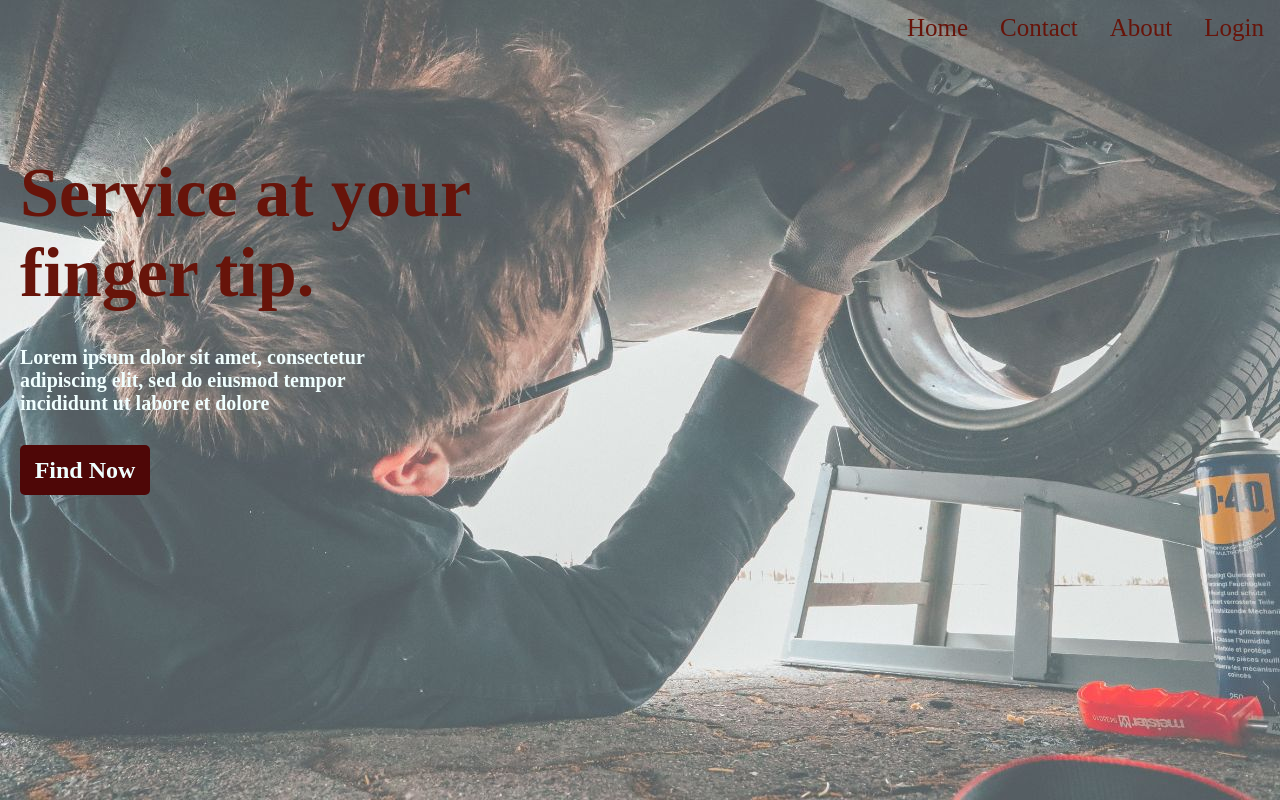
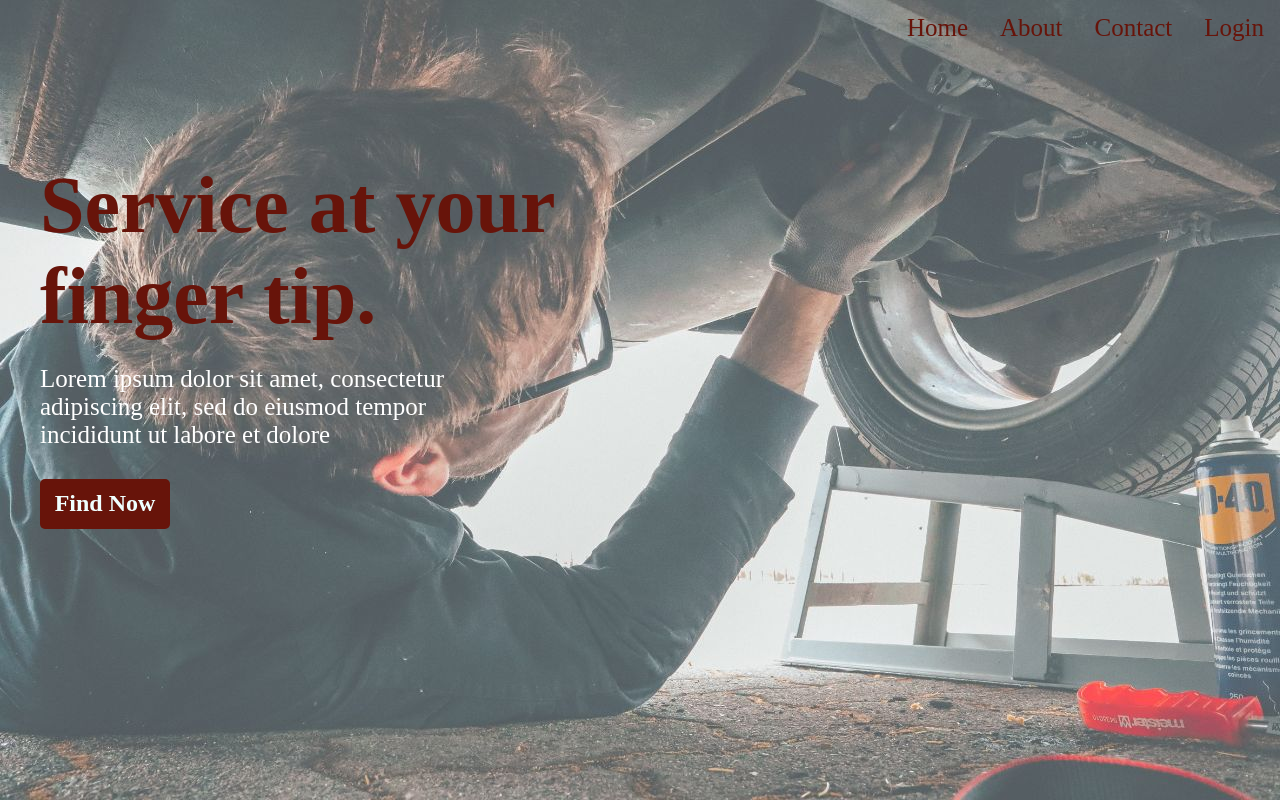
Before and after one commit to Jishmajap/miniproject, a PHP site: page /vehicle.php in a window 1280 px wide. Run offline with PHP 8.4, Linux system fonts and the light colour scheme.

Commit message:
home page css comon usage

```diff
--- a/Admin/admin.php
+++ b/Admin/admin.php
@@ -1,5 +1,3 @@
-
-
 <!DOCTYPE html>
 <html lang="en">
 <head>
--- a/style.css
+++ b/style.css
@@ -1,4 +1,6 @@
-body{
+/* Main file */
+
+.home /*body*/{
   background-image: url("car repair.jpg");
   background-size: cover; /* Ensures the image covers the container */
   background-position: center; /* Centers the background image */
@@ -7,30 +9,45 @@ body{
   margin: 0;
 }
 
-
-/* Main Content Styles */
-#align {
-  text-align: left;
-  padding: 50px 20px;
-  color: #333;
-
+/* NAVBAR */
+.navul {
+  list-style-type: none;
+  margin: 0;
+  padding: 0;
+  overflow: hidden;
 }
-/*color text*/
-.color {
+.navli {
+  float:right;
+}
+.navli a {
+  display: block;
   color: #67140a;
-  font-size: 70px;
-  margin-bottom: 20px;
+  padding: 14px 16px;
+  text-decoration: none;
+  font-size:25px;
+}
+.navli a:hover{
+  background-color: white;
 }
 
-.col {
-  color: azure;
-  font-size: 20px;
-  margin-bottom: 30px;
+
+
+.content {
+  padding-top: 50px;
+  padding-left: 40px;
+  color: #67140a;
+  font-size: 40px;
 }
+.content p{
+  font-size: 25px;
+  color: white;
+  margin-top: -30px;
+}
+
 /* login button */
-.button {
+#findnow {
   font-size: 24px;
-  background-color: #4e0707;
+  background-color: #67140a;
   width: 130px;
   height: 50px;
   color: azure;
@@ -39,102 +56,9 @@ body{
   border: none;
   border-radius: 5px;
   cursor: pointer;
-  transition: background-color 0.3s, transform 0.3s;
+  /* transition: background-color 0.3s,; */
 }
-
-.button:hover {
-  background-color: #3a0505;
-  transform: scale(1.05);
+#findnow:hover {
+  background-color: transparent;
+  border: 2px solid white;
 }
-#flex{
-  margin: 2rem;
-}
-
-
-/* Flex Container Styles */
-.flex-container {
-  margin: 20px;
-  background-color: rgba(255, 255, 255, 0.9); /* Semi-transparent background */
-  border-radius: 12px;
-  box-shadow: 0 8px 16px rgba(0, 0, 0, 0.3);
-  max-width: 900px;
-  width: 450px;
-  height: 500px;
-  padding: 40px;
-  margin: 0 auto; /* Center container */
-  box-sizing: border-box;
-  color: #333;
-  display: flex;
-  flex-direction: column; /* Arrange children in a column */
-  align-items: center;
-  justify-content: flex-start; /* Align content to the top */
-  text-align: center; /* Center text inside flex container */
-}
-
-/* Alignment and Text Styles */
-.cor {
-  color: #67140a;
-  font-size: 40px;
-  text-align: center;
-
-}
-/* navbar */
-.ro{
-  display: flex;
-  justify-content: end;
-}
-
-
-ul {
-  list-style-type: none;
-  margin: 0;
-  padding: 0;
-  overflow: hidden;
-}
-
-li {
-  float:right;
-}
-
-li a {
-  display: block;
-  color: #67140a;
-  padding: 14px 16px;
-  text-decoration: none;
-  font-size:25px;
-}
-
-li a:hover:not(.active) {
-  background-color: white;
-}
-.dropdown-content {
-  display: none;
-  position: absolute;
-  background-color: #f9f9f9;
-  min-width: 160px;
-  box-shadow: 0px 8px 16px 0px rgba(0,0,0,0.2);
-  z-index: 1;
-}
-
-.dropdown-content a {
-  color: black;
-  padding: 12px 16px;
-  text-decoration: none;
-  display: block;
-  text-align: left;
-}
-
-.dropdown-content a:hover {
-  background-color: #f1f1f1;
-}
-
-.dropdown:hover .dropdown-content {
-  display: block;
-}
-
-/* 3rd page background */
-
-.bag
-{
-  background-color: #333;
-}
--- a/vehicle.php
+++ b/vehicle.php
@@ -3,41 +3,30 @@
 <head>
     <meta charset="UTF-8">
     <meta name="viewport" content="width=device-width, initial-scale=1.0">
-    <title>Document</title>
+    <title>VRS</title>
     <link rel="stylesheet" type="text/css" href="style.css">
+</head>
 
+<body class="home">
+    <ul class="navul">
+        <li class="navli"><a href="login.php">Login</a></li>
+        <li class="navli"><a href="#contact">Contact</a></li>
+        <li class="navli"><a href="#about">About </a></li>
+        <li class="navli"><a href="#home">Home</a></li>
+    </ul>
 
-        <title>vehicle repair</title>
+    <div class="content" id="home">
+        <h1>Service at your
+        <br> finger tip.</h1>
+        <p>
+            Lorem ipsum dolor sit amet, consectetur<br>
+            adipiscing elit, sed do eiusmod tempor<br>
+            incididunt ut labore et dolore
+        </p>
 
-</head>
-<body >
-
-
-
-
-
-<ul>
-            <li><a href="login.php">Login</a></li>
-            <li ><a  href="#about">About </a></li>
-            <li><a href="#contact">Contact</a></li>
-            <li><a href="vehicle.php">Home</a></li>
-
-
-</ul>
-
-<div id="align">
-
-    <div class="color" >
-        <h1 class="color">Service at your
-        <br> finger tip.</h1>
+        <form >
+            <a href="location.php"><input type="button"  value="Find Now" name="Find Now" id="findnow" ></a>
+        </form>
     </div>
-                <h5 class="col">  Lorem ipsum dolor sit amet, consectetur<br>
-                    adipiscing elit, sed do eiusmod tempor<br>
-                    incididunt ut labore et dolore</h5>
-    <form >
-      <a href="acess.php">  <input type="button"  value="Find Now" name="Find Now" class="button" ></a>
-    </form>
-</div>
-
 </body>
 </html>
```
Also changed, not shown: acess.php (deleted, +0 -58 lines), home/login.css (added, +92 -0 lines), home/login.php (added, +35 -0 lines), location.php (added, +58 -0 lines), log1.css (deleted, +0 -92 lines), login.php (deleted, +0 -35 lines), home/signup.css (renamed from signup.css), home/signup.php (renamed from signup.php).
